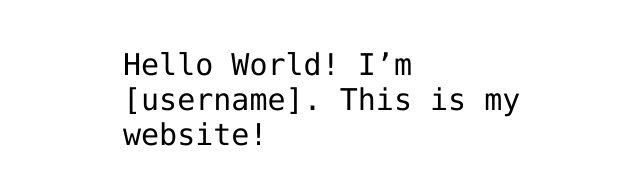
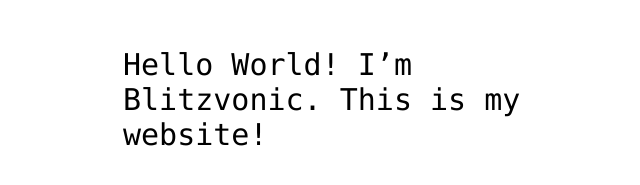
Before and after one commit to Blitzvonic/eh, a plain HTML site: page index.html in a window 1280 px wide. Shown: the part 341-526 px from the top of the page, 317-957 px from the left. Drawn offline with Linux system fonts and the light colour scheme.

Commit message:
Update index.html

```diff
--- a/index.html
+++ b/index.html
@@ -12,7 +12,7 @@
 <img src="https://octodex.github.com/images/daftpunktocat-thomas.gif" id="octocat" alt="octocat-gif" />
 
 <!-- Change this code here by copy and pasting your template on line 15 -->
-<p>Hello World! I’m [username]. This is my website!</p>
+<p>Hello World! I’m Blitzvonic. This is my website!</p>
 
 </body>
 </html>
```
